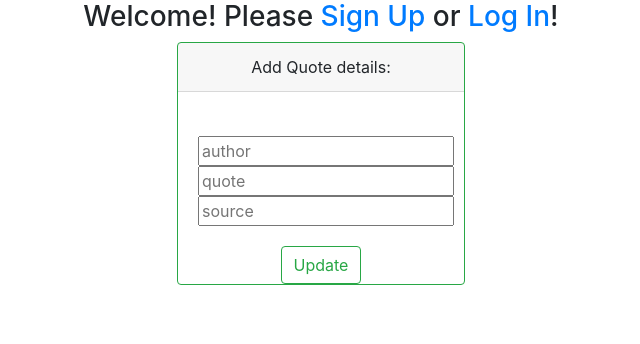
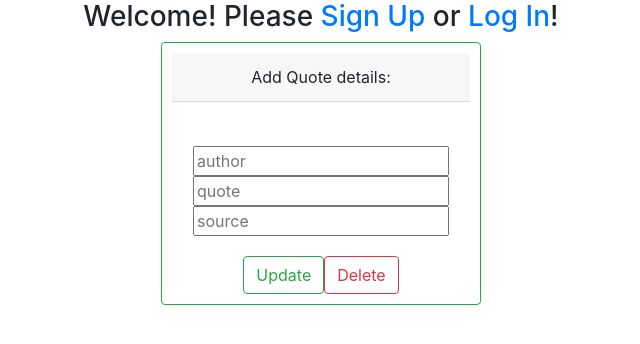
Before and after one commit to VBTX/favorite-quotes-client, a React (Create React App) app: page /my-quotes/1/edit in a window 1280 px wide. Shown: the top 344 px of the page, without its empty margins (319-959 px from the left). Built offline with nearby package versions, Linux system fonts and the light colour scheme; no server answers.

Commit message:
add Delete button to form with router

```diff
--- a/src/components/QuoteForm.js
+++ b/src/components/QuoteForm.js
@@ -1,10 +1,12 @@
 import React from 'react';
 import { updateQuote } from '../actions/quoteForm'
+import { deleteQuote } from "../actions/myQuotes"
 import { connect } from 'react-redux'
 import Button from 'react-bootstrap/Button';
 import Card from 'react-bootstrap/Card'
+import { withRouter } from "react-router-dom"
 
-const QuoteForm = ({ formData, updateQuote, history, userId, quote, handleSubmit, editMode }) => {
+const QuoteForm = ({ formData, updateQuote, history, userId, quoteId, handleSubmit, editMode, deleteQuote }) => {
 
 	const handleOnChange = event => {
 		const { name, value } = event.target
@@ -18,7 +20,7 @@ const QuoteForm = ({ formData, updateQuote, history, userId, quote, handleSubmit
 	}
   return (
 
-    <Card border="success" style={{ width: '18rem', display: 'inline-block'}}>
+    <Card border="success" style={{ width: '20rem', display: 'inline-block', padding: '10px'}}>
     <form onSubmit={event => {
         event.preventDefault()
         handleSubmit(event, formData, userId, history)}}>
@@ -47,7 +49,11 @@ const QuoteForm = ({ formData, updateQuote, history, userId, quote, handleSubmit
     	/>
         </Card.Body>
         { editMode ?
-            <Button type="submit" variant="outline-success">Update</Button> :
+            <>
+            <Button type="submit" variant="outline-success">Update</Button>
+            <Button variant="outline-danger" onClick={()=>deleteQuote(quoteId, history)}> Delete </Button>
+            </>
+             :
             <Button type="submit" variant="outline-success">Add</Button>
         }
 
@@ -61,10 +67,11 @@ const mapStateToProps = state => {
     const userId =  state.currentUser ? state.currentUser.id : ""
 	return {
 		formData: state.quoteForm,
-        userId
+        userId,
+        quoteId: state.quoteForm.id
 	}
 }
 
-export default connect(mapStateToProps, { updateQuote})(QuoteForm);
+export default withRouter(connect(mapStateToProps, { updateQuote, deleteQuote })(QuoteForm));
 
  // value={ editMode ? "Update" : "Add"}
```
